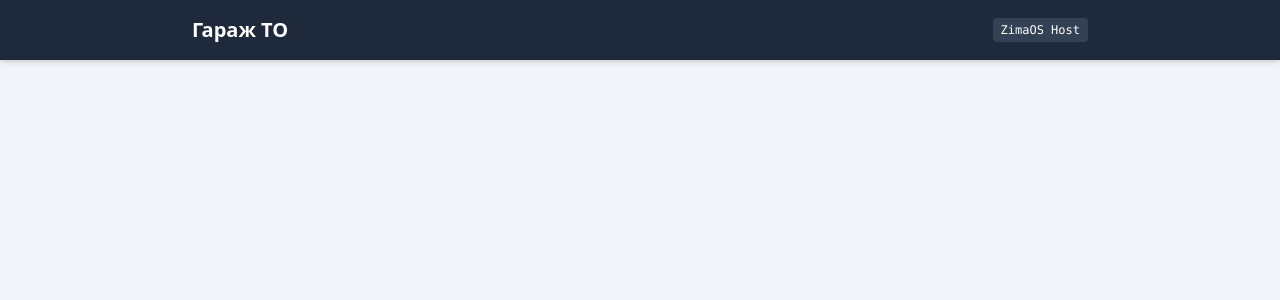
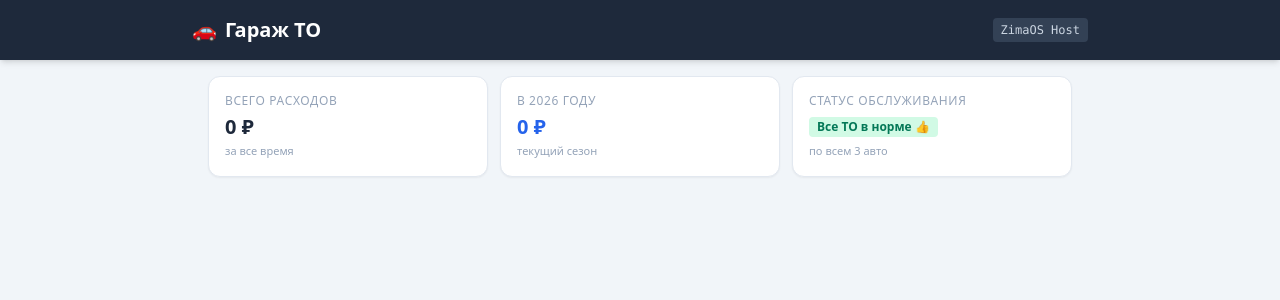
Before and after one commit to Noobysystem/car-service-app, a FastAPI app: page / in a window 1280 px wide. Shown: the top 300 px of the page. Run offline with FastAPI, Linux system fonts and the light colour scheme; data that the repository does not hold is empty; some libraries are stand-ins or nearby versions.

Commit message:
feat: добавлен блок финансовой аналитики и расходов по автомобилям

```diff
--- a/app/main.py
+++ b/app/main.py
@@ -14,9 +14,11 @@ app = FastAPI()
 templates = Jinja2Templates(directory="templates")
 app.mount("/static", StaticFiles(directory="static"), name="static")
 
+# Фильтр для красивого вывода рублей (например, 12 500 ₽)
+templates.env.filters["currency"] = lambda val: f"{val:,.0f}".replace(",", " ") + " ₽"
+
 def migrate_and_seed_data(db: Session):
-    """Корректировка характеристик авто и наполнение правильными артикулами"""
-    # 1. Корректировка Prado (Бензин)
+    # Корректировка Prado под бензин
     prado = db.query(models.Vehicle).filter(models.Vehicle.name.contains("Prado")).first()
     if prado and "Дизель" in (prado.engine or ""):
         prado.engine = "2.7 Бензин (2TR-FE)"
@@ -25,17 +27,18 @@ def migrate_and_seed_data(db: Session):
             models.PartReference.category.in_(["Моторное масло", "Топливный фильтр", "Масляный фильтр"])
         ).delete(synchronize_session=False)
         db.add_all([
-            models.PartReference(vehicle_id=prado.id, category="Масляный фильтр", part_number="90915-YZZD2", brand="Toyota OEM", description="Для 2TR-FE (для 4.0 V6: 04152-YZZA1)"),
-            models.PartReference(vehicle_id=prado.id, category="Моторное масло", part_number="08880-80845", brand="Toyota 5W-30 / 0W-20", description="Объем: ~5.6-5.9 л (допуск API SP, ILSAC GF-6)"),
-            models.PartReference(vehicle_id=prado.id, category="Свечи зажигания", part_number="90919-01191", brand="Denso SK20HR11", description="Иридиевые, комплект 4 шт. (замена раз в 80-100 тыс. км)"),
+            models.PartReference(vehicle_id=prado.id, category="Масляный фильтр", part_number="90915-YZZD2", brand="Toyota OEM", description="Для 2TR-FE"),
+            models.PartReference(vehicle_id=prado.id, category="Моторное масло", part_number="08880-80845", brand="Toyota 5W-30 / 0W-20", description="Объем: ~5.6-5.9 л (API SP, ILSAC GF-6)"),
+            models.PartReference(vehicle_id=prado.id, category="Свечи зажигания", part_number="90919-01191", brand="Denso SK20HR11", description="Иридиевые свечи, комплект 4 шт."),
+            models.PartReference(vehicle_id=prado.id, category="Смазка карданов", part_number="NLGI-2 EP", brand="Castrol / Ravenol", description="Литиевая смазка для крестовин и шлицев"),
+            models.PartReference(vehicle_id=prado.id, category="Масло в мосты/раздатку", part_number="75W-90 GL-5", brand="Toyota / Kixx", description="Раздатка: 1.4 л, передний: 1.4 л, задний: 2.7 л"),
         ])
         db.commit()
 
-    # 2. Корректировка Honda N-WGN (Атмо 4WD)
+    # Корректировка N-WGN под Атмо 4WD
     nwgn = db.query(models.Vehicle).filter(models.Vehicle.name.contains("N-WGN")).first()
     if nwgn and ("Turbo" in (nwgn.engine or "") or "4WD" not in (nwgn.engine or "")):
         nwgn.engine = "0.66 Атмо 4WD (S07A)"
-
         has_diff_rule = db.query(models.MaintenanceRule).filter(
             models.MaintenanceRule.vehicle_id == nwgn.id,
             models.MaintenanceRule.title.contains("редуктор")
@@ -47,19 +50,18 @@ def migrate_and_seed_data(db: Session):
                 interval_km=40000,
                 last_mileage=nwgn.current_mileage
             ))
-
         has_diff_part = db.query(models.PartReference).filter(
             models.PartReference.vehicle_id == nwgn.id,
             models.PartReference.category.contains("редуктор")
         ).first()
         if not has_diff_part:
-            db.add(models.PartReference(
-                vehicle_id=nwgn.id,
-                category="Масло в задний редуктор 4WD",
-                part_number="08262-99964",
-                brand="Honda Ultra DPSF-II",
-                description="Объем: ~1.0-1.2 л (только спецжидкость DPSF-II!)"
-            ))
+            db.add_all([
+                models.PartReference(vehicle_id=nwgn.id, category="Масляный фильтр", part_number="15400-RTA-003", brand="Honda OEM", description="Аналог: Mahle OC617, VIC C-809"),
+                models.PartReference(vehicle_id=nwgn.id, category="Моторное масло", part_number="08218-99974", brand="Honda Ultra Leo 0W-20", description="Объем: 2.6 л с фильтром"),
+                models.PartReference(vehicle_id=nwgn.id, category="Жидкость вариатора", part_number="08260-99964", brand="Honda Ultra HCF-2", description="Объем частичной замены: ~2.4 л"),
+                models.PartReference(vehicle_id=nwgn.id, category="Масло в задний редуктор 4WD", part_number="08262-99964", brand="Honda Ultra DPSF-II", description="Объем: ~1.0-1.2 л"),
+                models.PartReference(vehicle_id=nwgn.id, category="Аккумулятор", part_number="M-42R", brand="Furukawa / GS Yuasa", description="EFB под систему Start-Stop"),
+            ])
         db.commit()
 
 def calculate_status(current_km: int, last_km: int, interval_km: int):
@@ -75,28 +77,56 @@ def calculate_status(current_km: int, last_km: int, interval_km: int):
 def dashboard(request: Request, db: Session = Depends(get_db)):
     migrate_and_seed_data(db)
     vehicles = db.query(models.Vehicle).all()
-    today_str = date.today().isoformat()
+    today_date = date.today()
+    today_str = today_date.isoformat()
+    current_year = today_date.year
+
+    total_spent_all = 0.0
+    year_spent_all = 0.0
+    overdue_rules_count = 0
+    soon_rules_count = 0
+
     car_cards = []
-
     for v in vehicles:
         rules_status = []
         for r in v.rules:
             stat = calculate_status(v.current_mileage, r.last_mileage, r.interval_km)
+            if stat["status"] == "overdue":
+                overdue_rules_count += 1
+            elif stat["status"] == "soon":
+                soon_rules_count += 1
             rules_status.append({"rule": r, "calc": stat})
 
         services = sorted(v.services, key=lambda s: (s.date, s.mileage), reverse=True)
+
+        # Расчет расходов по конкретной машине
+        car_total_cost = sum(s.cost for s in services if s.cost)
+        car_year_cost = sum(s.cost for s in services if s.cost and s.date and s.date.year == current_year)
+
+        total_spent_all += car_total_cost
+        year_spent_all += car_year_cost
 
         car_cards.append({
             "vehicle": v,
             "rules": rules_status,
             "services": services,
-            "parts": v.parts
+            "parts": v.parts,
+            "total_cost": car_total_cost,
+            "year_cost": car_year_cost
         })
+
+    stats = {
+        "total_spent": total_spent_all,
+        "year_spent": year_spent_all,
+        "current_year": current_year,
+        "overdue_count": overdue_rules_count,
+        "soon_count": soon_rules_count
+    }
 
     return templates.TemplateResponse(
         request=request,
         name="index.html",
-        context={"cars": car_cards, "today": today_str}
+        context={"cars": car_cards, "today": today_str, "stats": stats}
     )
 
 @app.post("/vehicles/{vehicle_id}/update-mileage")
--- a/app/templates/index.html
+++ b/app/templates/index.html
@@ -9,8 +9,10 @@
 <body class="bg-slate-100 text-slate-900 pb-16">
     <header class="bg-slate-800 text-white p-4 shadow-md sticky top-0 z-10">
         <div class="max-w-4xl mx-auto flex justify-between items-center">
-            <h1 class="text-xl font-bold">Гараж ТО</h1>
-            <span class="text-xs bg-slate-700 px-2 py-1 rounded font-mono">ZimaOS Host</span>
+            <h1 class="text-xl font-bold flex items-center gap-2">
+                <span>🚗</span> Гараж ТО
+            </h1>
+            <span class="text-xs bg-slate-700 px-2 py-1 rounded font-mono text-slate-300">ZimaOS Host</span>
         </div>
     </header>
 
@@ -19,21 +21,72 @@
     </div>
 
     <main class="max-w-4xl mx-auto p-4 space-y-6">
+        <!-- Виджет аналитики расходов -->
+        <div class="grid grid-cols-2 sm:grid-cols-3 gap-3">
+            <div class="bg-white p-4 rounded-xl border border-slate-200 shadow-sm">
+                <div class="text-xs font-medium text-slate-400 uppercase tracking-wider">Всего расходов</div>
+                <div class="text-lg sm:text-xl font-bold text-slate-800 mt-1">{{ stats.total_spent | currency }}</div>
+                <div class="text-[11px] text-slate-400 mt-0.5">за все время</div>
+            </div>
+
+            <div class="bg-white p-4 rounded-xl border border-slate-200 shadow-sm">
+                <div class="text-xs font-medium text-slate-400 uppercase tracking-wider">В {{ stats.current_year }} году</div>
+                <div class="text-lg sm:text-xl font-bold text-blue-600 mt-1">{{ stats.year_spent | currency }}</div>
+                <div class="text-[11px] text-slate-400 mt-0.5">текущий сезон</div>
+            </div>
+
+            <div class="col-span-2 sm:col-span-1 bg-white p-4 rounded-xl border border-slate-200 shadow-sm flex flex-col justify-between">
+                <div class="text-xs font-medium text-slate-400 uppercase tracking-wider">Статус обслуживания</div>
+                <div class="flex items-center gap-2 mt-1">
+                    {% if stats.overdue_count > 0 %}
+                    <span class="px-2 py-0.5 rounded text-xs font-bold bg-red-100 text-red-700">
+                        Просрочено: {{ stats.overdue_count }}
+                    </span>
+                    {% endif %}
+                    {% if stats.soon_count > 0 %}
+                    <span class="px-2 py-0.5 rounded text-xs font-bold bg-amber-100 text-amber-700">
+                        Скоро: {{ stats.soon_count }}
+                    </span>
+                    {% endif %}
+                    {% if stats.overdue_count == 0 and stats.soon_count == 0 %}
+                    <span class="px-2 py-0.5 rounded text-xs font-bold bg-emerald-100 text-emerald-700">
+                        Все ТО в норме 👍
+                    </span>
+                    {% endif %}
+                </div>
+                <div class="text-[11px] text-slate-400 mt-0.5">по всем 3 авто</div>
+            </div>
+        </div>
+
+        <!-- Карточки автомобилей -->
         {% for item in cars %}
         <div class="bg-white rounded-xl shadow-sm border border-slate-200 overflow-hidden">
-            <div class="p-4 bg-slate-50 border-b border-slate-200 flex justify-between items-start">
+            <!-- Шапка автомобиля -->
+            <div class="p-4 bg-slate-50 border-b border-slate-200 flex flex-col sm:flex-row sm:items-center justify-between gap-3">
                 <div>
-                    <h2 class="text-lg font-bold text-slate-800">{{ item.vehicle.name }}</h2>
-                    <span class="text-xs text-slate-500 font-mono">{{ item.vehicle.plate_number or 'Без номера' }} • {{ item.vehicle.engine }}</span>
+                    <div class="flex items-center gap-2">
+                        <h2 class="text-lg font-bold text-slate-800">{{ item.vehicle.name }}</h2>
+                        <!-- Траты по конкретной машине -->
+                        <span class="text-xs font-semibold px-2 py-0.5 bg-slate-200/80 text-slate-700 rounded" title="Всего потрачено на это авто">
+                            {{ item.total_cost | currency }}
+                        </span>
+                    </div>
+                    <div class="text-xs text-slate-500 font-mono mt-0.5">
+                        {{ item.vehicle.plate_number or 'Без номера' }} • {{ item.vehicle.engine }}
+                        {% if item.year_cost > 0 %}
+                        <span class="text-slate-400">• В {{ stats.current_year }} г.: {{ item.year_cost | currency }}</span>
+                        {% endif %}
+                    </div>
                 </div>
 
-                <form action="/vehicles/{{ item.vehicle.id }}/update-mileage" method="POST" class="flex items-center gap-1">
+                <form action="/vehicles/{{ item.vehicle.id }}/update-mileage" method="POST" class="flex items-center gap-1 self-end sm:self-auto">
                     <input type="number" name="mileage" value="{{ item.vehicle.current_mileage }}" class="w-24 text-right px-2 py-1 border rounded text-sm font-semibold bg-white">
                     <span class="text-xs text-slate-500">км</span>
                     <button type="submit" class="text-xs bg-slate-200 hover:bg-slate-300 p-1.5 rounded transition" title="Сохранить пробег">💾</button>
                 </form>
             </div>
 
+            <!-- Регламенты -->
             <div class="p-4 space-y-3">
                 <h3 class="text-xs font-semibold text-slate-400 uppercase tracking-wider">Состояние регламентов</h3>
                 {% for r in item.rules %}
@@ -81,6 +134,7 @@
                     {% endfor %}
                 </div>
 
+                <!-- История обслуживания -->
                 <details class="mt-4 border-t border-slate-100 pt-3">
                     <summary class="cursor-pointer text-xs font-semibold text-slate-600 hover:text-slate-900 flex justify-between items-center select-none py-1">
                         <span>📋 История обслуживания ({{ item.services|length }})</span>
@@ -100,7 +154,7 @@
                                 <div class="flex items-center justify-between sm:justify-end gap-3">
                                     {% if s.cost > 0 %}
                                     <span class="font-semibold text-slate-700 bg-white px-2 py-1 rounded border border-slate-200">
-                                        {{ "{:,.0f}".format(s.cost).replace(',', ' ') }} ₽
+                                        {{ s.cost | currency }}
                                     </span>
                                     {% endif %}
                                     <form action="/services/{{ s.id }}/delete" method="POST" onsubmit="return confirm('Удалить запись?');">
@@ -116,6 +170,7 @@
                 </details>
             </div>
 
+            <!-- Действия -->
             <div class="px-4 py-3 bg-slate-50 border-t border-slate-100 flex justify-end gap-2">
                 <button onclick="openPartsModal('{{ item.vehicle.id }}', '{{ item.vehicle.name }}')"
                         class="text-xs font-medium text-slate-700 hover:text-slate-900 px-3.5 py-2 border border-slate-300 rounded-lg bg-white shadow-sm transition">
@@ -130,6 +185,7 @@
         {% endfor %}
     </main>
 
+    <!-- Модальное окно справочника расходников -->
     <div id="partsModal" class="fixed inset-0 bg-slate-900/60 backdrop-blur-sm z-50 hidden flex items-center justify-center p-4">
         <div class="bg-white rounded-xl shadow-xl max-w-lg w-full max-h-[90vh] flex flex-col overflow-hidden border border-slate-200">
             <div class="p-4 bg-slate-50 border-b border-slate-200 flex justify-between items-center">
@@ -152,6 +208,7 @@
         </div>
     </div>
 
+    <!-- Модальное окно ТО -->
     <div id="serviceModal" class="fixed inset-0 bg-slate-900/60 backdrop-blur-sm z-50 hidden flex items-center justify-center p-4">
         <div class="bg-white rounded-xl shadow-xl max-w-lg w-full overflow-hidden border border-slate-200">
             <div class="p-4 bg-slate-50 border-b border-slate-200 flex justify-between items-center">
```
